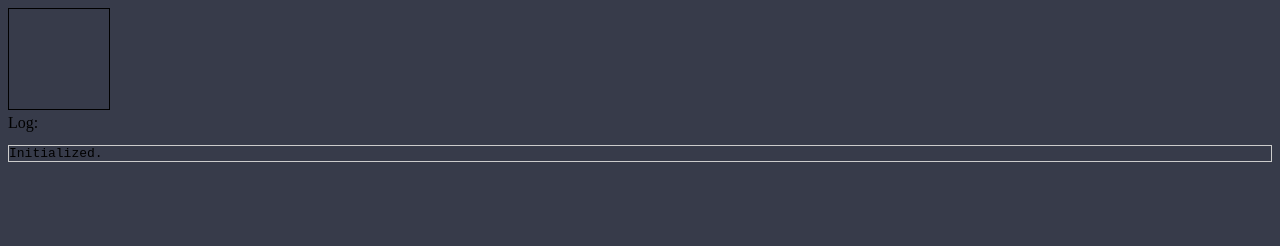
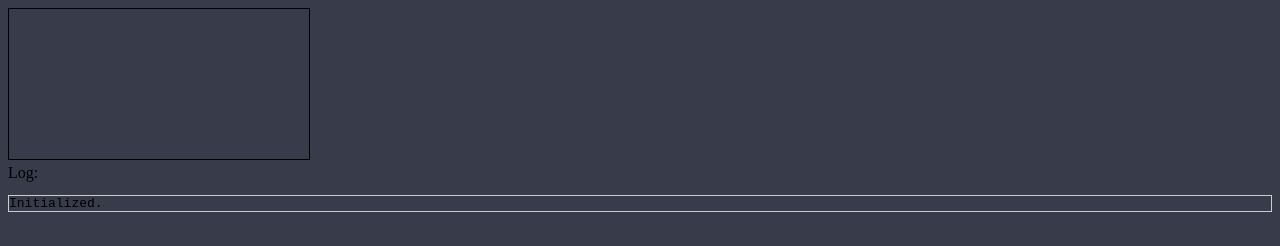
Before and after one commit to yaakiyu/rhythmy, a plain HTML site: page index.html in a window 1280 px wide. Drawn offline with Linux system fonts and the light colour scheme.

Commit message:
Update index.html

```diff
--- a/index.html
+++ b/index.html
@@ -5,7 +5,7 @@
     </head>
     <body style="background-color: #373b4a;">
         <script src="script.js"></script>
-        <canvas id="canvas" height="100%" width="100%" style="border:solid black 1px;">
+        <canvas id="canvas" style="border:solid black 1px;">
         このブラウザーは canvas 要素に対応していません。
         </canvas>
         <br />
```
